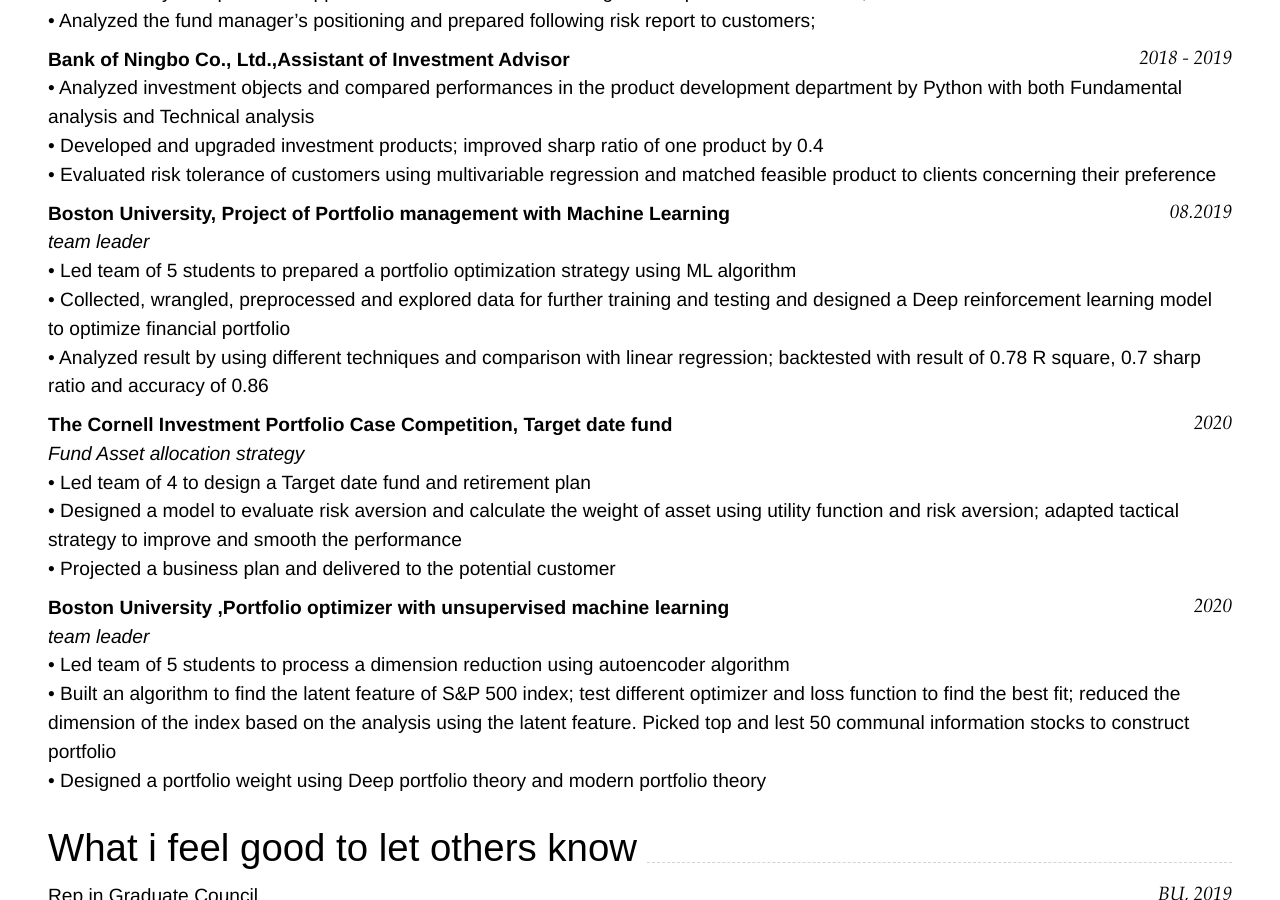
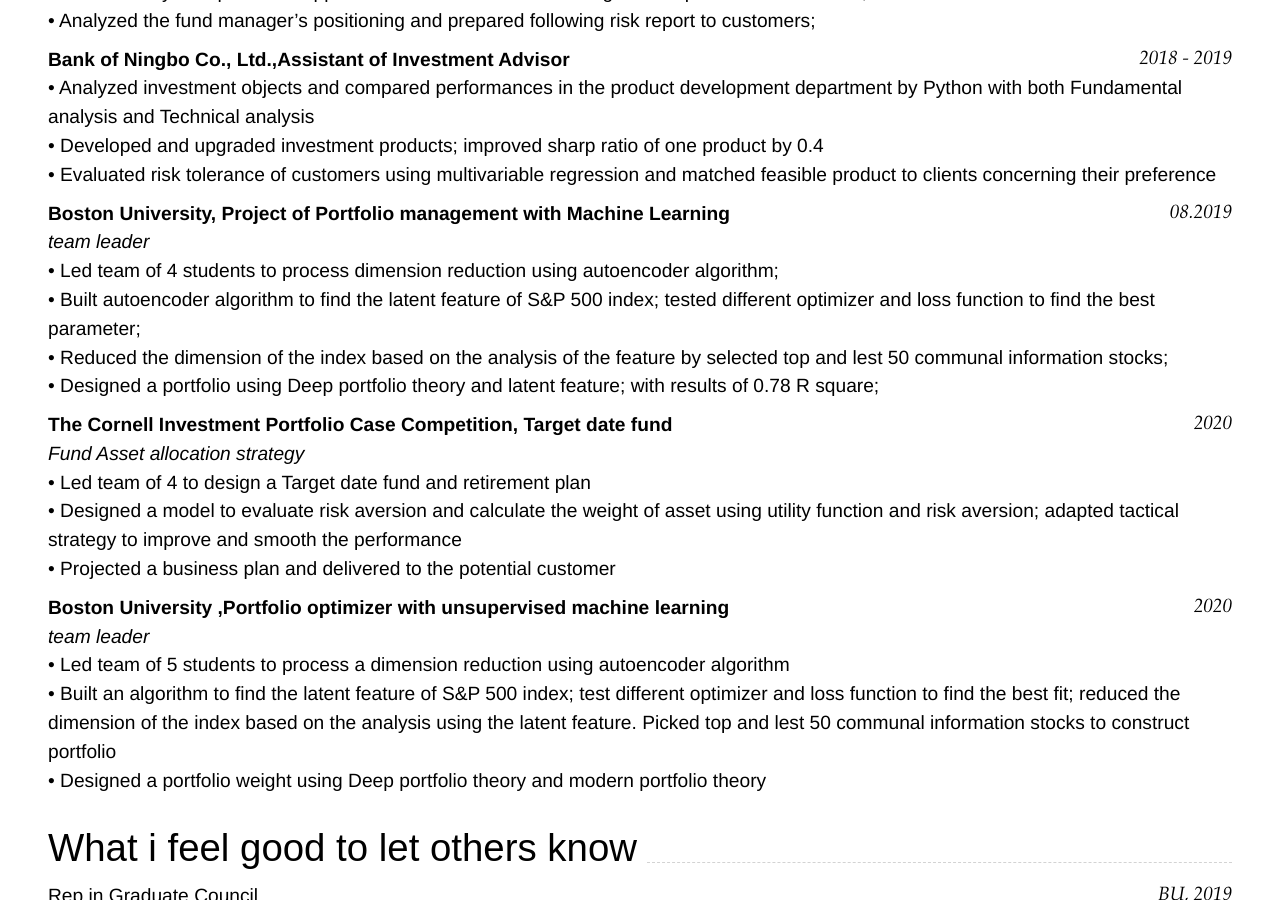
Before and after one commit to Yang-Tao-YT/CV, a Jekyll site: the page built from index.md, in a window 1280 px wide and 900 px high, scrolled down 1052 px. Built offline with Jekyll 4.4.1, drawn with Linux system fonts in a browser that asks for light colours.

Commit message:
Update index.md

```diff
--- a/index.md
+++ b/index.md
@@ -63,9 +63,11 @@ Shanghai, China
 
 ### **Boston University, Project of Portfolio management with Machine Learning** `08.2019`
 _team leader_<br>
-•	Led team of 5 students to prepared a portfolio optimization strategy using ML algorithm<br>
-•	Collected, wrangled, preprocessed and explored data for further training and testing and designed a Deep reinforcement learning model to optimize financial portfolio<br>
-•	Analyzed result by using different techniques and comparison with linear regression; backtested with result of 0.78 R square, 0.7 sharp ratio and accuracy of 0.86<br>
+•	Led team of 4 students to process dimension reduction using autoencoder algorithm;<br>
+•	Built autoencoder algorithm to find the latent feature of S&P 500 index; tested different optimizer and loss function to find the best parameter; <br>
+•	Reduced the dimension of the index based on the analysis of the feature by selected top and lest 50 communal information stocks;<br>
+•	Designed a portfolio using Deep portfolio theory and latent feature; with results of 0.78 R square;<br>
+
 
 ### **The Cornell Investment Portfolio Case Competition, Target date fund** `2020`
 _Fund Asset allocation strategy_<br>
```
